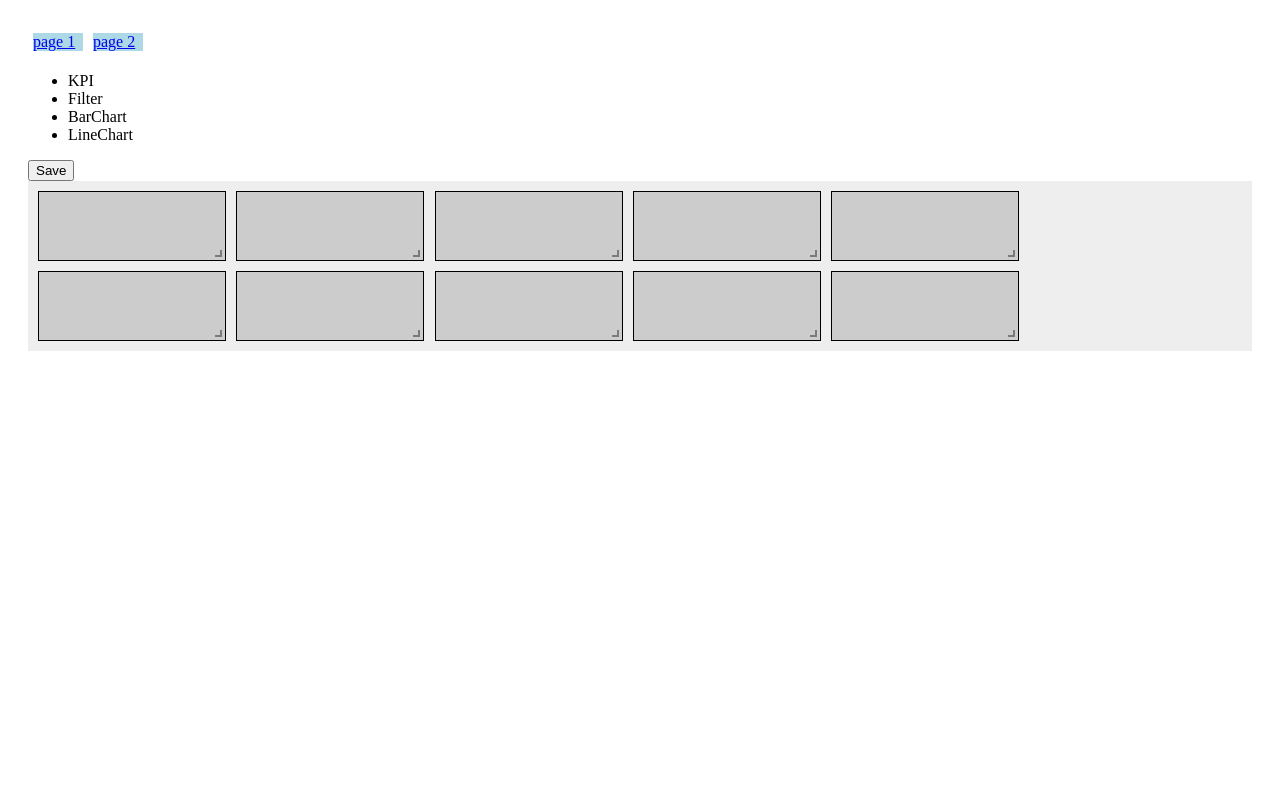
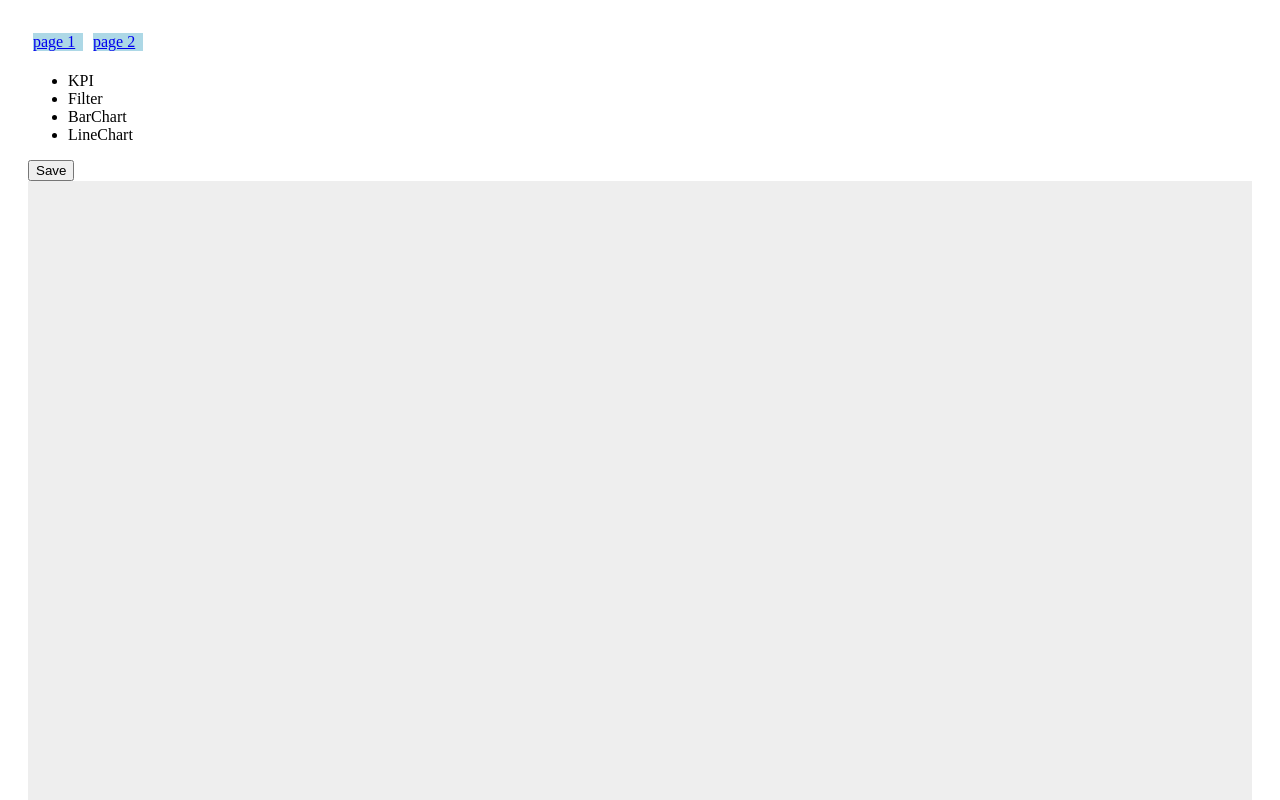
Before and after one commit to rajeshpillai/react-dashboard, a React (Create React App) app: page /app/1/page/1 in a window 1280 px wide. Shown: the top 800 px of the page. Built offline with nearby package versions, Linux system fonts and the light colour scheme.

Commit message:
changes done for dynamic grid

```diff
--- a/src/components/filter.js
+++ b/src/components/filter.js
@@ -20,6 +20,7 @@ export default class Filter extends Component {
   };
 
   serviceBaseUrl = "http://localhost:57387/api/";
+
   fetchData() {
     var name = this.state.dimensionText ? this.state.dimensionText : "";
     if (!name) {
@@ -77,7 +78,6 @@ export default class Filter extends Component {
           ref={(inpDim)=>this.inpDim = inpDim}
           type="text"
           placeholder="Enter Dimension"
-          // onChange={this.handleChange}
           defaultValue={this.state.dimensionText}
         />
         <button onClick={this.saveForm}>Apply</button>
@@ -88,12 +88,6 @@ export default class Filter extends Component {
 
   static getDerivedStateFromProps(props, state) {
     console.log("filter:gds");
-    // if (state && state.measure != null && state.measure.length === 0) {
-    //   return {
-    //     measure: props.measure
-    //   };
-    // }
-    //if (props && props.filters != null && props.filters.length > 0) {
     return {
       filters: props.filters,
       layoutId: props.layoutId,
@@ -130,12 +124,6 @@ export default class Filter extends Component {
     let test = 0;
     console.log("componentDidUpdate state", this.state);
   }
-
-  handleChange = e => {
-    this.setState({
-      dimensionText: e.target.value
-    });
-  };
 
   handleSelectChange = e => {
     this.setState({
--- a/src/index.css
+++ b/src/index.css
@@ -7,6 +7,7 @@ body {
 .react-grid-layout {
   position: relative;
   transition: height 200ms ease;
+  height: 1000px !important;
 }
 .react-grid-item {
   transition: all 200ms ease;
--- a/src/page.js
+++ b/src/page.js
@@ -30,16 +30,16 @@ class Page extends Component {
   state = {
     uiComponents: ["KPI", "Filter","BarChart", "LineChart"],
     layout: [
-      { i: "a", x: 0, y: 0, w: 2, h: 2, item: "" },
-      { i: "b", x: 2, y: 0, w: 2, h: 2, item: "" }, //minW: 2, maxW: 4,
-      { i: "c", x: 4, y: 0, w: 2, h: 2, item: "" },
-      { i: "d", x: 6, y: 0, w: 2, h: 2, item: "" },
-      { i: "e", x: 8, y: 0, w: 2, h: 2, item: "" },
-      { i: "f", x: 0, y: 2, w: 2, h: 2, item: "" },
-      { i: "g", x: 2, y: 2, w: 2, h: 2, item: "" },
-      { i: "h", x: 4, y: 2, w: 2, h: 2, item: "" },
-      { i: "i", x: 6, y: 2, w: 2, h: 2, item: "" },
-      { i: "k", x: 8, y: 2, w: 2, h: 2, item: "" }
+      // { i: "a", x: 0, y: 0, w: 2, h: 2, item: "" },
+      // { i: "b", x: 2, y: 0, w: 2, h: 2, item: "" }, //minW: 2, maxW: 4,
+      // { i: "c", x: 4, y: 0, w: 2, h: 2, item: "" },
+      // { i: "d", x: 6, y: 0, w: 2, h: 2, item: "" },
+      // { i: "e", x: 8, y: 0, w: 2, h: 2, item: "" },
+      // { i: "f", x: 0, y: 2, w: 2, h: 2, item: "" },
+      // { i: "g", x: 2, y: 2, w: 2, h: 2, item: "" },
+      // { i: "h", x: 4, y: 2, w: 2, h: 2, item: "" },
+      // { i: "i", x: 6, y: 2, w: 2, h: 2, item: "" },
+      // { i: "k", x: 8, y: 2, w: 2, h: 2, item: "" }
     ],
     filters: []
   };
@@ -154,27 +154,53 @@ class Page extends Component {
     });
   };
 
-  onDrop = (ev, box) => {
+  onDrop = (ev) => {
+    //debugger;
+    var layout = this.state.layout;
+    var count = this.state.layout.length;
     let c = ev.dataTransfer.getData("text/plain");
+
+    var xpx = ev.pageX;
+    var ypx = ev.pageY;
+
+    //containerWidth - margin[0] * (cols - 1) - containerPadding[0] * 2) / cols
+
+    var box = { i: count.toString(), x: ev.pageX/24, y: ev.pageY/24, w: 4, h: 4, item: {
+          filters: this.state.filters,
+          layoutId: count.toString()
+        },itemType:c};
+
     console.log("component dropped: ", c);
-    let layout = this.state.layout.map(l => {
-      if (l.i == box.i) {
-        // l.item = this.comps[c]({filters: this.state.filters,
-        //                         layoutId: 'comp' + l.i.toString()
-        //                       });
-        l.item = {
-                    filters: this.state.filters,
-                    layoutId: l.i.toString()
-                  };
-        l.itemType = c;
-      }
-      return l;
-    });
+    var layout = this.state.layout;
+    layout.push(box);
     this.setState({
       ...this.state,
       layout
     });
-  };
+  }
+
+  // onDrop = (ev, box) => {
+
+  //   let c = ev.dataTransfer.getData("text/plain");
+  //   console.log("component dropped: ", c);
+  //   let layout = this.state.layout.map(l => {
+  //     if (l.i == box.i) {
+  //       // l.item = this.comps[c]({filters: this.state.filters,
+  //       //                         layoutId: 'comp' + l.i.toString()
+  //       //                       });
+  //       l.item = {
+  //                   filters: this.state.filters,
+  //                   layoutId: l.i.toString()
+  //                 };
+  //       l.itemType = c;
+  //     }
+  //     return l;
+  //   });
+  //   this.setState({
+  //     ...this.state,
+  //     layout
+  //   });
+  // };
 
   onDragOver = ev => {
     ev.preventDefault();
@@ -232,16 +258,19 @@ class Page extends Component {
           <ul>{li}</ul>
         </div>
         <input type="button" value="Save" onClick={e=>{this.onSave(e)}} />
+          <div  onDragOver={e => this.onDragOver(e)} onDrop={e => this.onDrop(e) } >
+
             <ReactGridLayout
               draggableCancel="input,textarea"
               className="layout"
               layout={layout}
               cols={12}
-          rowHeight={30}
+              rowHeight={100}
               width={1200}
             >
               {box}
             </ReactGridLayout>
+        </div>
       </div>
     );
   }
```
Lines whose indentation alone changed are shown as unchanged.
